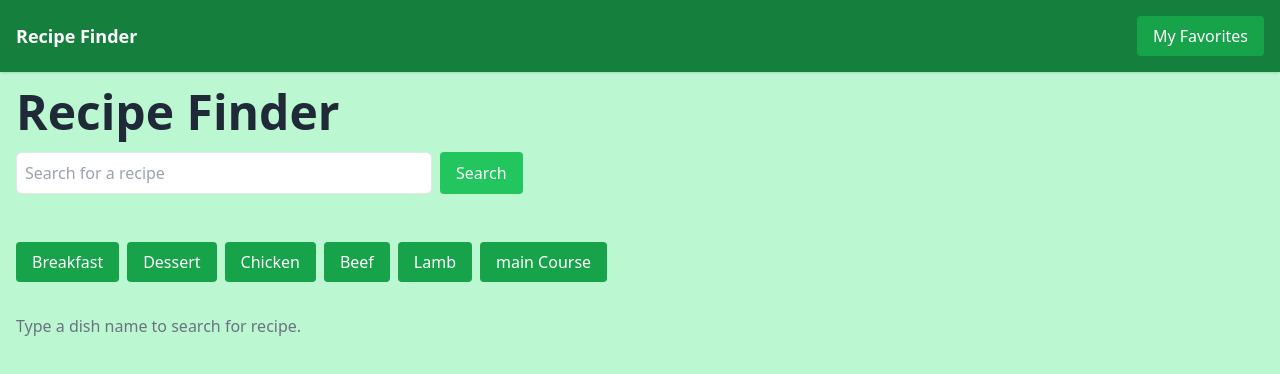
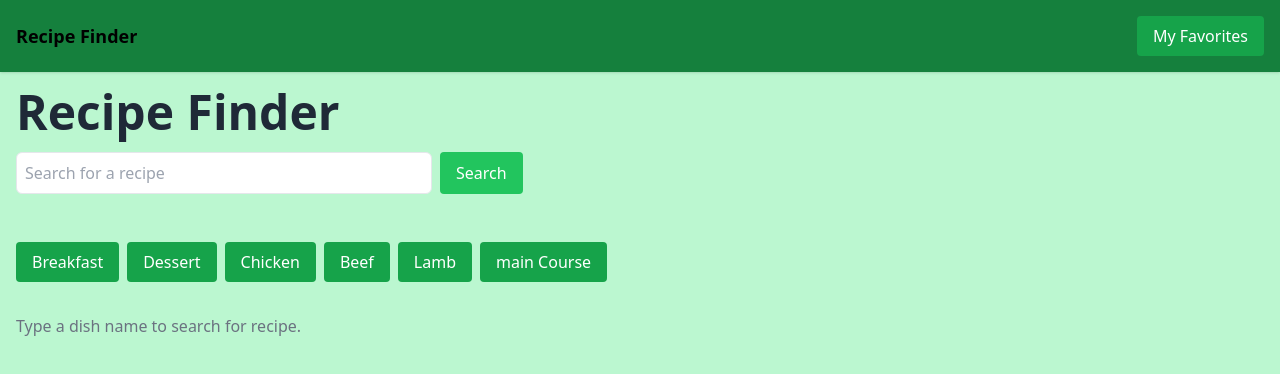
Before and after one commit to Happiness549/ALX-FE-Capstone-Project, a React (Vite) app: page / in a window 1280 px wide. Shown: the top 374 px of the page. Built offline with nearby package versions, Linux system fonts and the light colour scheme.

Commit message:
Changed text color to black

```diff
--- a/src/App.jsx
+++ b/src/App.jsx
@@ -10,7 +10,7 @@ import Favorites from "./components/Favorites";
 
 function App() {
   return (
-    <div className= "bg-green-200 min-h-screen text-white" >
+    <div className= "bg-green-200 min-h-screen text-black" >
     <Router>
       <NavBar />
       <Routes>
```
